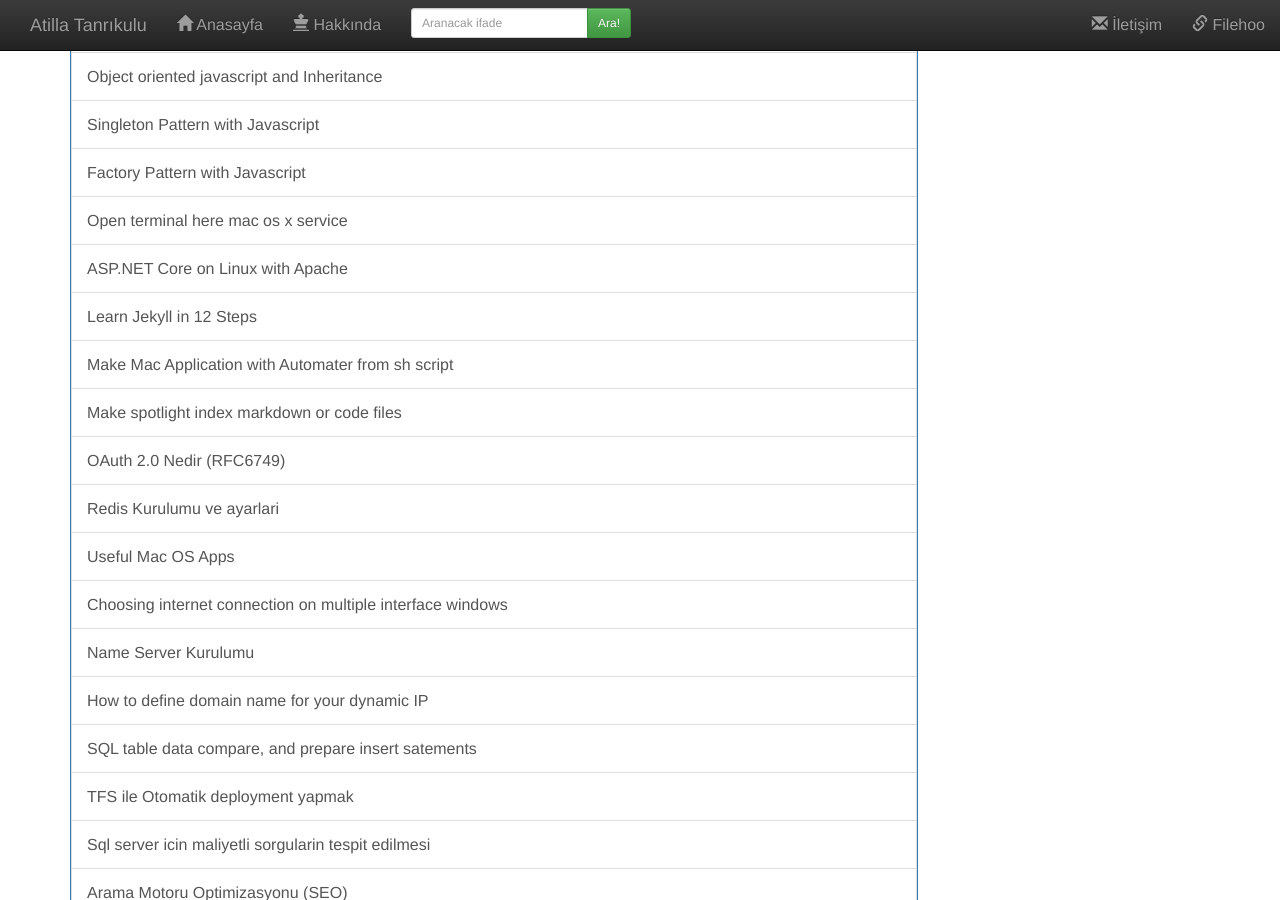
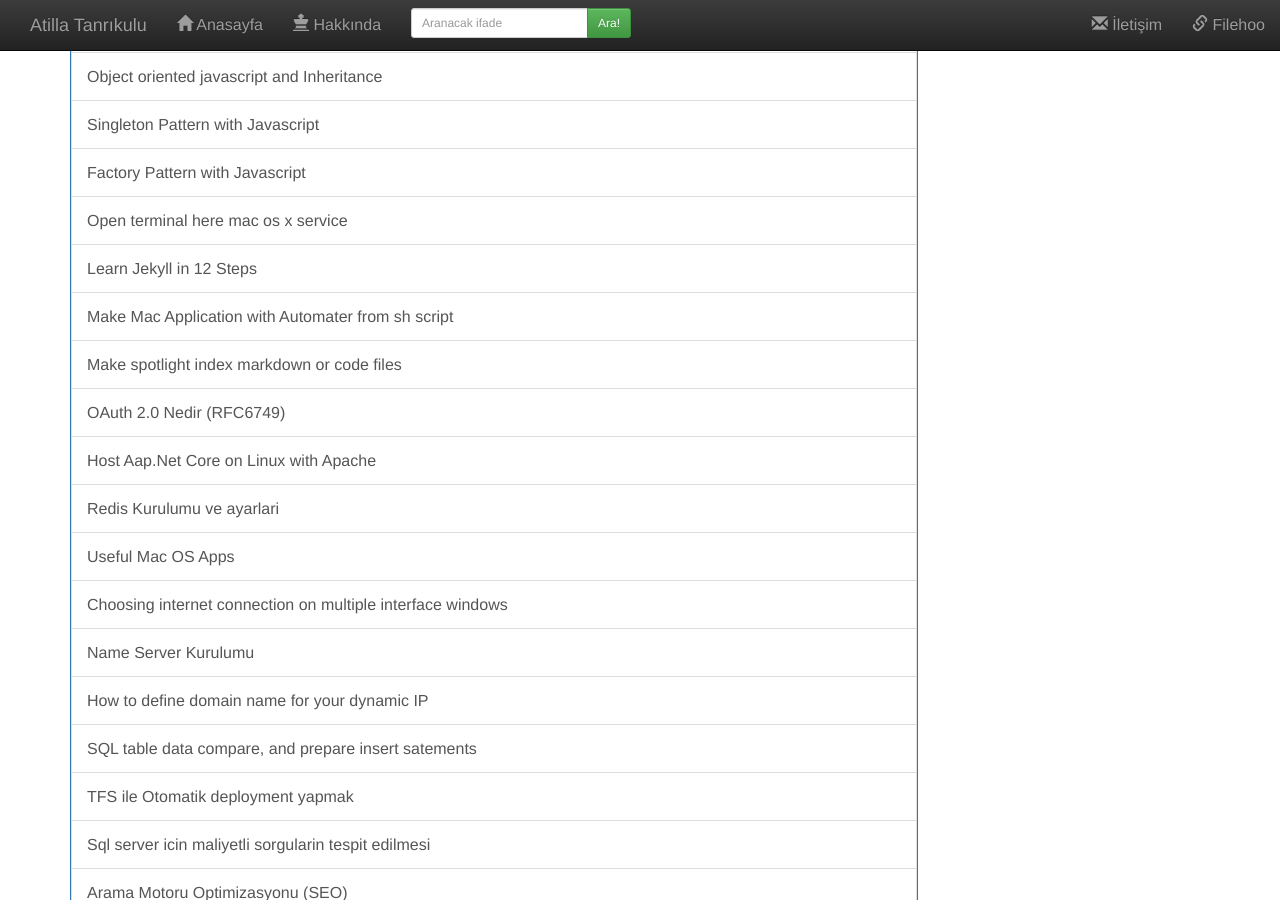
Before and after one commit to atillatan/blog, a Jekyll site: the page built from index.html, in a window 1280 px wide and 900 px high, scrolled down 1148 px. Built offline with Jekyll 4.4.1, drawn with Linux system fonts in a browser that asks for light colours; nearby versions of some CDN libraries; comment, search, counter and statistics services are not loaded.

Commit message:
Host Aap.Net Core on Linux with Apache

```diff
--- a/_articles/ASP.NET-Core-on-Linux-with-Apache.md
+++ b/_articles/host-Aap.Net-Core-on-Linux-with-Apache.md
@@ -3,9 +3,9 @@ layout: article
 permalink:
 name:
 file_type:
-title: ASP.NET Core on Linux with Apache
+title: Host Aap.Net Core on Linux with Apache
 description: >-
-  ASP.NET Core on Linux with Apache
+  Host Aap.Net Core on Linux with Apache
 tags:
 category:
 sort_order: 100
@@ -23,7 +23,7 @@ redirect_url:
 
 
 
-# ASP.NET Core on Linux with Apache
+# Host ASP.NET Core on Linux with Apache
 
 Apache is a very popular HTTP server and can be configured as a proxy to redirect HTTP traffic to kestrel.
 We will learn how to set up Apache on CentOS 7 and use it as a reverse proxy to welcome incoming connections and redirect them to the ASP.NET Core application running on Kestrel.
```
